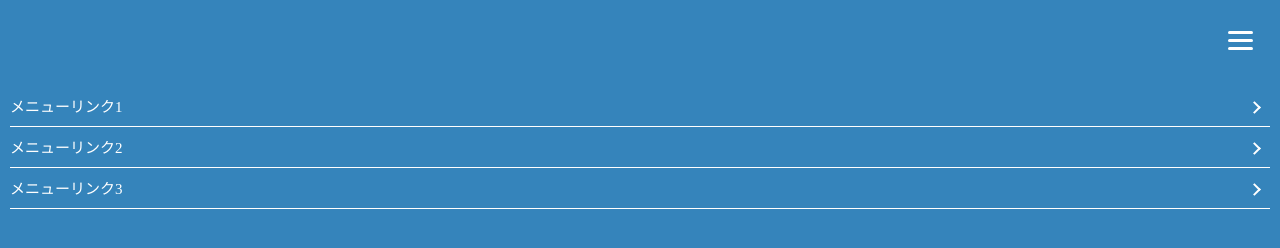
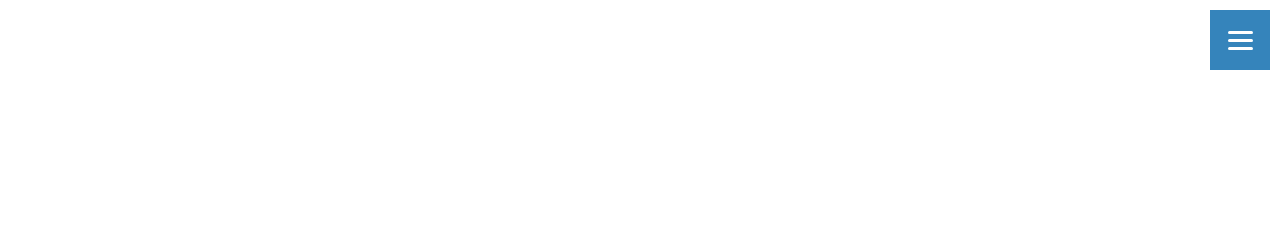
Before and after one commit to hara-PG/css_animation03, a plain HTML site: page hamburger-button/index.html in a window 1280 px wide. Drawn offline with Linux system fonts and the light colour scheme.

Commit message:
メニューリンクON\OFF追加

```diff
--- a/hamburger-button/style.css
+++ b/hamburger-button/style.css
@@ -90,3 +90,18 @@
   right: 11px;
   top: 17px;
 }
+
+.menu-content {
+  width: 100%;
+  height: 100%;
+  position: fixed;
+  top: 0;
+  left: 100%;
+  z-index: 80;
+  background-color: #3584bb;
+  transition: all 0.5s;
+}
+
+#menu-btn-check:checked ~ .menu-content {
+  left: 0;
+}
```
